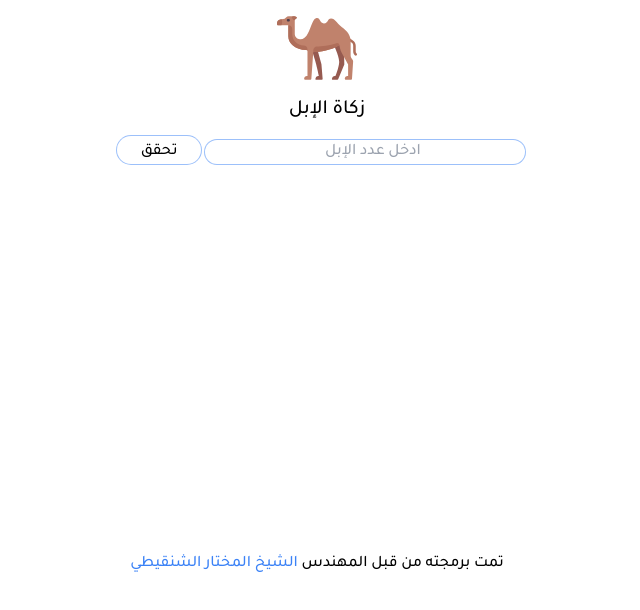
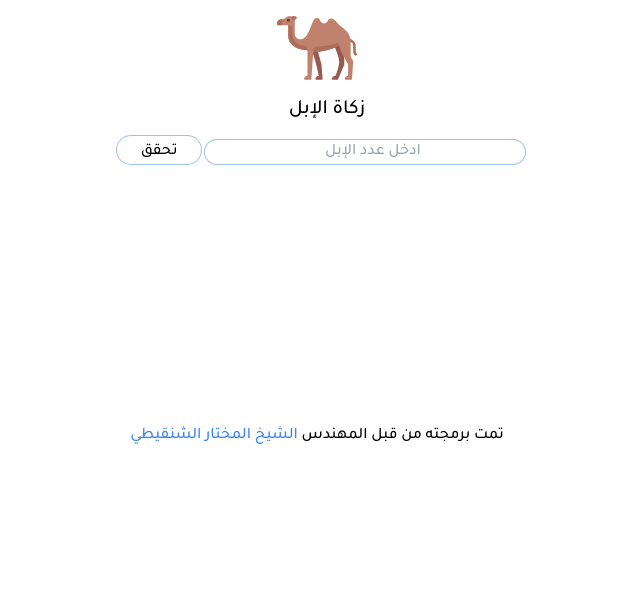
Before and after one commit to SheikhElMoctarG/zakat-on-camels, a Nuxt app: page / in a window 1280 px wide. Shown: the top 610 px of the page, without its empty margins (482-1122 px from the left). Built offline with nearby package versions, Linux system fonts and the light colour scheme.

Commit message:
update text developer

```diff
--- a/nuxt.config.js
+++ b/nuxt.config.js
@@ -1,6 +1,5 @@
 export default {
-  ssr:true,
-  mode: 'spa',
+  target: 'static',
   router: {
      base: '/zakat-on-camels/'
    },
--- a/pages/index.vue
+++ b/pages/index.vue
@@ -6,7 +6,7 @@
     <button class="text-black ring-1 py-1 px-6 h-7 m-1 rounded-full text-1xl ml-2 hover:bg-gray-600 hover:text-gray-100 focus:outline-none focus:ring-0" v-on:click="check">تحقق</button>
     <h1 v-if="notification != ''">{{notification}}</h1>
     <div class="flex justify-center items-center"><h1 v-if="text != ''" class="text-2xl mt-3 text-green-500 w-80">{{text}}</h1></div>
-        <h1 class="mt-96">تمت برمجته من قبل المهندس <a class="text-blue-500" href="https://www.netijeti.tk/developer">الشيخ المختار الشنقيطي</a></h1>
+        <h1 class="mt-64">تمت برمجته من قبل المهندس <a class="text-blue-500" href="https://www.netijeti.tk/developer">الشيخ المختار الشنقيطي</a></h1>
     </div>
     </div>
 </template>
```
